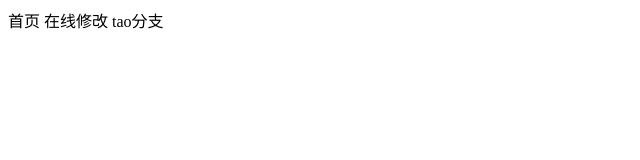
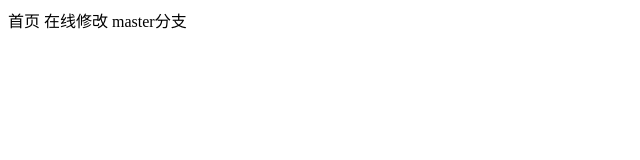
Before and after one commit to Georgiafab/gp1, a plain HTML site: page index.html in a window 1280 px wide. Shown: the full height of the page, 0-640 px from the left. Drawn offline with Linux system fonts and the light colour scheme.

Commit message:
修改index.html

```diff
--- a/index.html
+++ b/index.html
@@ -9,6 +9,6 @@
 <body>
 
 首页  在线修改
-tao分支
+master分支
 </body>
 </html>
```
Also changed, not shown: test1.txt.
